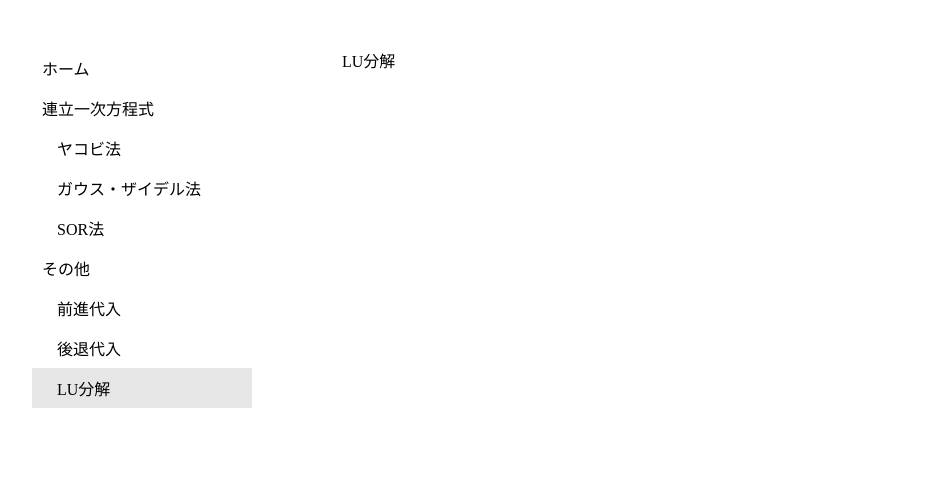
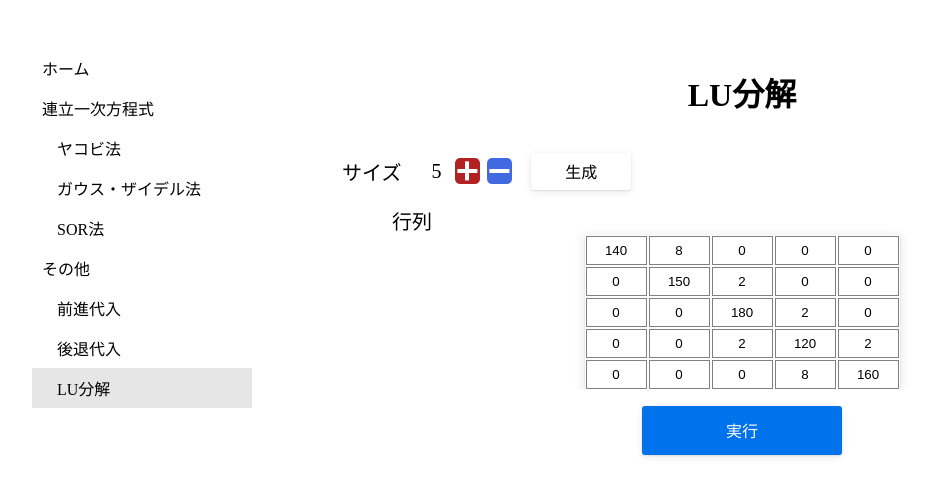
Before and after one commit to tarao1006/numerical-calculation, a React app: page /other/lu_decomposition in a window 1280 px wide. Shown: the top 496 px of the page, without its empty margins (8-940 px from the left). Built offline with nearby package versions, Linux system fonts and the light colour scheme.

Commit message:
Add lu decomposition skeleton

```diff
--- a/frontend/src/components/calculator/other/lu_decomposition.jsx
+++ b/frontend/src/components/calculator/other/lu_decomposition.jsx
@@ -1,9 +1,69 @@
-import React from 'react'
+import React, { useState } from 'react'
+import axios from 'axios'
+import DecompositionContainer from '../../decompositioncontainer'
+import useForwardSubstitution from '../../../actions/other/forward_substitution'
+import Matrix from '../../matrix/matrix'
 
 const LuDecomposition = () => {
+  const title = "LU分解"
+  const [ status, setStatus ] = useState(false)
+  const [ executed, setExecuted ] = useState(false)
+  const [ loading, setLoading ] = useState(false)
+  const [ matL, setMatL ] = useState([])
+  const [ matU, setMatU ] = useState([])
+  const { size, coefficientMatrix } = useForwardSubstitution()
+
+  const execute = async () => {
+    setExecuted(false)
+    setStatus(false)
+    setLoading(true)
+    try {
+      const result = await axios.post(
+        'http://localhost:3001/api/v1/calculator/lu_decomposition', {
+          "size": size,
+          "matrix": coefficientMatrix
+        })
+
+        setStatus(result.data.status === 'SUCCESS')
+        setMatL(result.data.matrixL)
+        setMatU(result.data.matrixU)
+        setExecuted(true)
+      } catch (error) {
+        setStatus(false)
+    }
+    setLoading(false)
+  }
 
   return (
-    <>LU分解</>
+    <>
+      <DecompositionContainer
+        title={ title }
+        execute={ execute }
+        status={ status }
+        executed={ executed }
+        loading={ loading }
+        result={
+          executed &&
+          {
+            mat_l: <Matrix
+              rowCount={ matL.length }
+              columnCount={ matL.length }
+              values={ matL }
+              readOnly={ true }
+            />,
+            mat_u: <Matrix
+              rowCount={ matU.length }
+              columnCount={ matU.length }
+              values={ matU }
+              readOnly={ true }
+            />
+          }
+        }
+        setStatus={ setStatus }
+        setExecuted={ setExecuted }
+        useLinearEquation={ useForwardSubstitution }
+      />
+    </>
   )
 }
 
--- /dev/null
+++ b/frontend/src/components/decompositioncontainer.jsx
@@ -0,0 +1,144 @@
+import React, { useEffect } from 'react'
+import styled from 'styled-components'
+import Matrix from './matrix/matrix'
+import MatrixSize from './matrixsize'
+import ExecuteButton from './executebutton'
+import { siteTitle } from './title'
+import { updateValues } from '../lib/linearequation'
+import { Label } from './paraminput'
+
+const DecompositionContainer = ({ children, title, execute, result, status, loading, executed, setStatus, setExecuted, useLinearEquation }) => {
+
+  useEffect(() => {
+    document.title = `${title} | ${siteTitle}`
+  })
+
+  const { size, coefficientMatrix, update, id } = useLinearEquation()
+
+  const handleUpdateClick = () => {
+    const [s, mat, vec] = updateValues(size)
+    update(s, mat, vec)
+    setStatus(false)
+    setExecuted(false)
+  }
+
+  return (
+    <>
+      <Title>
+        { title }
+      </Title>
+
+      <HeadContainer>
+        <MatrixSize setStatus={ setStatus } setExecuted={ setExecuted } />
+        <GenerateButton onClick={ handleUpdateClick } >
+          生成
+        </GenerateButton>
+      </HeadContainer>
+
+      { children }
+
+      <Container>
+        <MatrixWrapper>
+          <Label>行列</Label>
+          <Matrix
+            rowCount={ size }
+            columnCount={ size }
+            values={ coefficientMatrix }
+            id={ id }
+          />
+        </MatrixWrapper>
+
+        <Wrapper>
+          <ExecuteButton execute={ execute } />
+        </Wrapper>
+
+        { loading &&
+          (<Wrapper fontSize="2">
+            計算中...
+          </Wrapper>)}
+        { executed &&
+          (<StatusWrapper status={ status }>
+            { status ? "Succeeded" : "Failed" }
+          </StatusWrapper>)}
+        { status &&
+          (<>
+            <MatrixWrapper>
+            <Label>L行列</Label>
+              { result.mat_l }
+            </MatrixWrapper>
+            <MatrixWrapper>
+            <Label>U行列</Label>
+              { result.mat_u }
+            </MatrixWrapper>
+          </>)}
+
+      </Container>
+    </>
+  )
+}
+
+export default DecompositionContainer
+
+const Title = styled.h1`
+  font-size: 2em;
+  text-align: center;
+`
+
+const Container = styled.div`
+  max-width: 700px;
+  margin: 0 auto;
+  display: flex;
+  flex-direction: column;
+  justify-content: center;
+`
+
+const HeadContainer = styled.div`
+  display: flex;
+`
+
+const GenerateButton = styled.button`
+  width: 100px;
+  color: black;
+  font-size: 1em;
+  margin: 1em;
+  padding: 0.4em 1em;
+  border: none;
+  border-radius: 3px;
+  box-shadow: 0px 1px 2px 0px rgba(0, 0, 0, 0.1), 0px 2px 10px 0px rgba(0, 0, 0, 0.08);
+  transition: all 0.25s ease 0s;
+  background: white;
+  cursor: pointer;
+  outline: none;
+  appearance: none;
+
+   &:hover {
+    background: lightgray;
+  }
+`
+
+const MatrixWrapper = styled.div`
+  max-width: 700px;
+  overflow: scroll;
+`
+
+const VectorWrapper = styled.div`
+  max-width: 700px;
+`
+
+const Wrapper = styled.div`
+  margin: 0 auto;
+  font-size: ${props => `${props.fontSize}em`}
+`
+
+const StatusWrapper = styled.div`
+  margin: 0 auto;
+  padding: 10px 100px;
+  border-radius: 10px;
+  color: white;
+  background: ${props => props.status ? "#5cb85c" : "#d9534f"};
+`
+
+const IterWrapper = styled.div`
+  margin: 0 auto;
+  font-size: 1.5em;
+`
```
